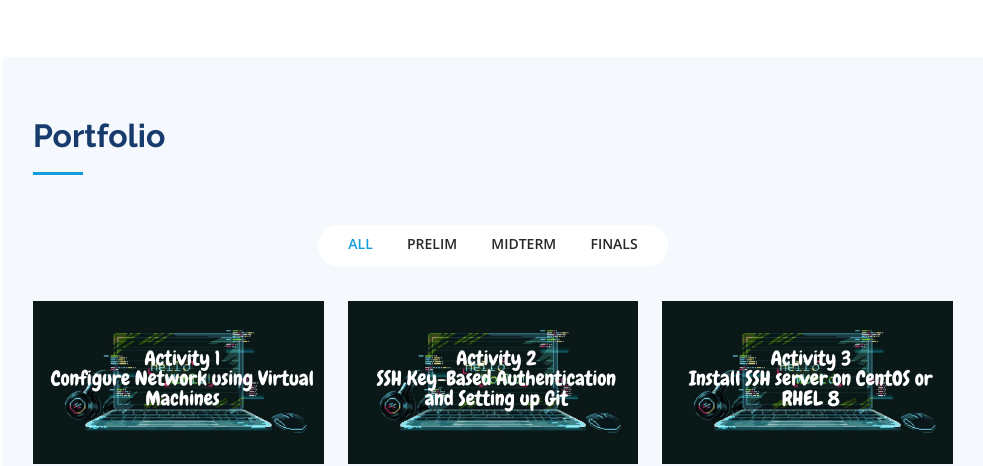
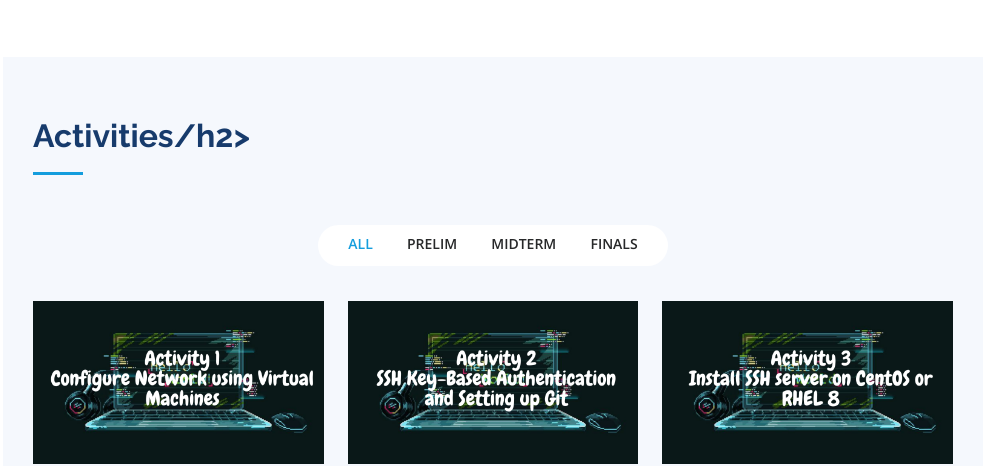
Before and after one commit to Aybaann/Aybaann.github.io, a plain HTML site: page index.html in a window 1280 px wide. Shown: the part 1303-1769 px from the top of the page, without its empty margins (297-1280 px from the left). Drawn offline with nearby package versions, Linux system fonts and the light colour scheme.

Commit message:
Update index.html

```diff
--- a/index.html
+++ b/index.html
@@ -123,7 +123,7 @@
       <div class="container">
 
         <div class="section-title">
-          <h2>Portfolio</h2>
+          <h2>Activities/h2>
         </div>
 
         <div class="row" data-aos="fade-up">
```
